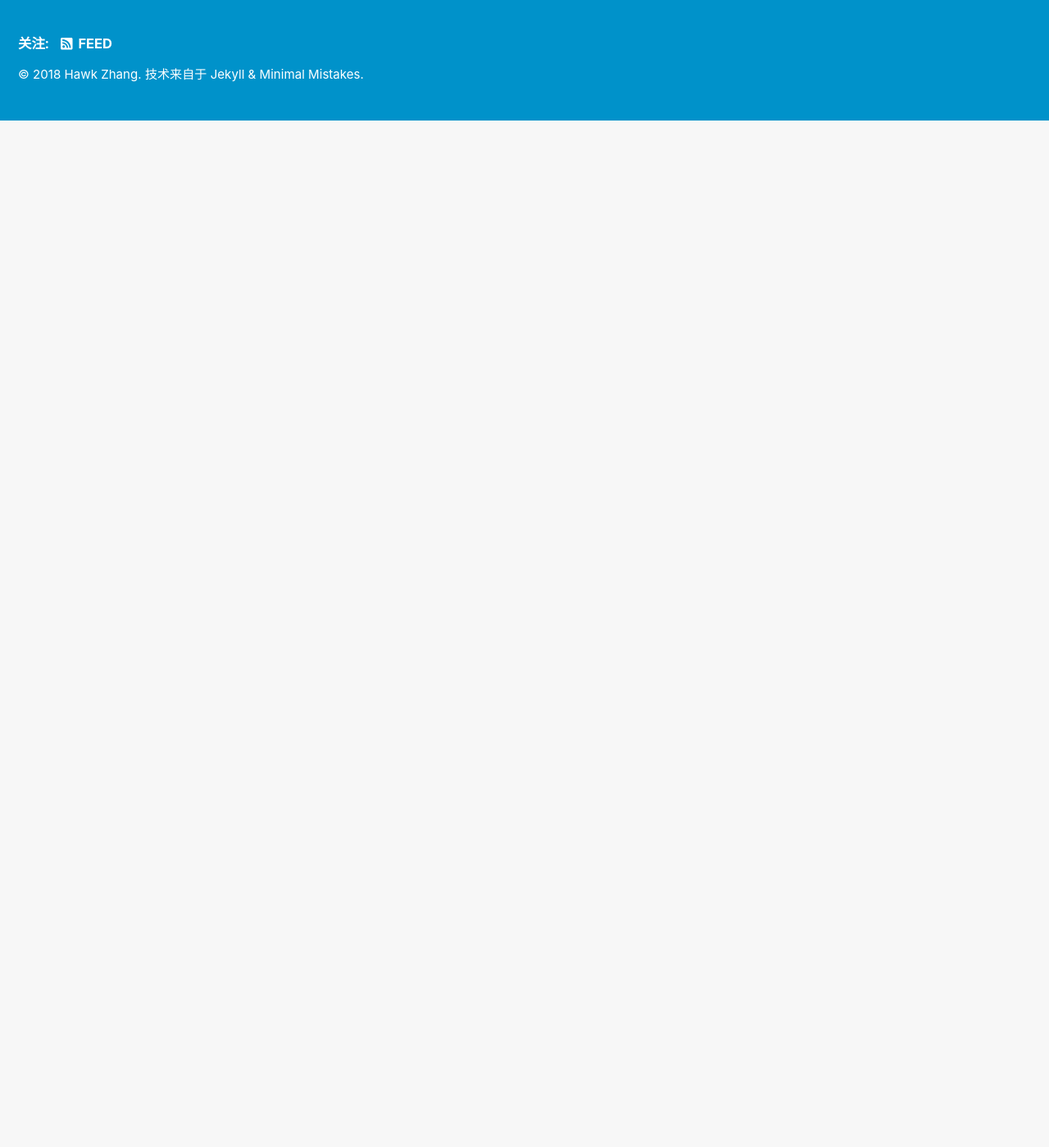
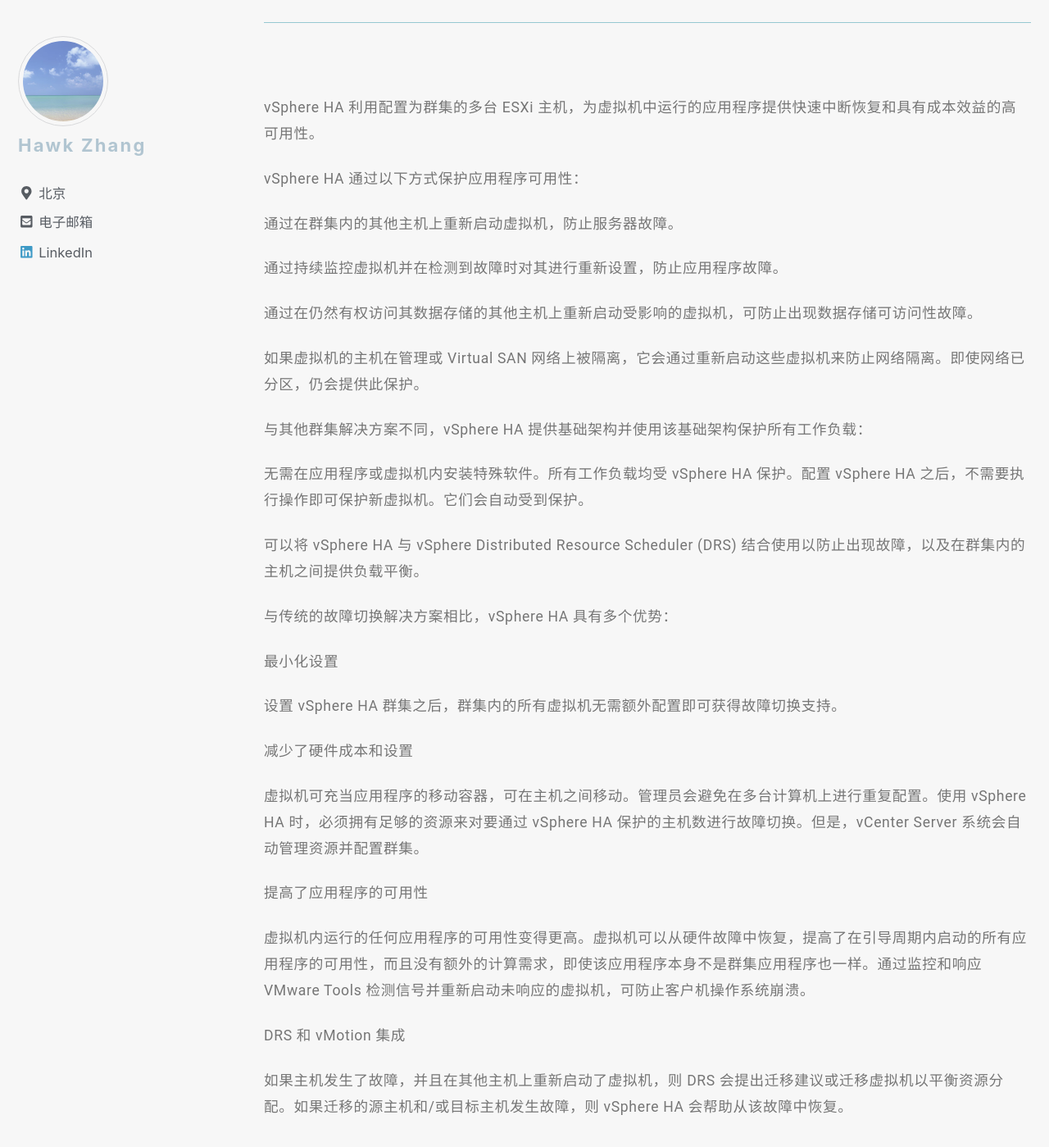
Before and after one commit to narru888/linotes_note, a Jekyll site: the page built from _posts/virtualizaion/2018-04-01-vsphere.ha.md, in a window 1280 px wide and 1400 px high, scrolled down 2787 px. Shown: the whole window at 82% size. Built offline with Jekyll 4.4.1, drawn with Linux system fonts in a browser that asks for light colours; nearby versions of some CDN libraries; a script that is not in the unit is left out; before the commit the page ends 2934 px from its top, so only the background shows below that; some of the changed text lies outside the part shown.

Commit message:
update on 2018-11-29 09:27:01 CST

```diff
--- a/_posts/virtualizaion/2018-04-01-vsphere.ha.md
+++ b/_posts/virtualizaion/2018-04-01-vsphere.ha.md
@@ -55,8 +55,53 @@
 
 这些 vSphere 功能是虚拟基础架构的一部分，因此，对操作系统以及虚拟机中运行的应用程序而言是透明的。这些功能可以进行配置，而且可供物理系统上的所有虚拟机使用，从而降低成本并降低实现高可用性的复杂程度。vSphere 中内置的密钥可用性功能：
 
-* 共享存储器：通过在共享存储器（如光纤通道、iSCSI SAN 或 NAS）上存储虚拟机文件来消除单一故障点。可以使用 SAN 镜像和复制功能将虚拟磁盘的更新副本保留在灾难恢复站点。
-* 网络接口绑定：允许单个网卡发生故障。
-* 存储多路径：允许存储路径发生故障。
+* **共享存储器**：通过在共享存储器（如光纤通道、iSCSI SAN 或 NAS）上存储虚拟机文件来消除单一故障点。可以使用 SAN 镜像和复制功能将虚拟磁盘的更新副本保留在灾难恢复站点。
+* **网络接口绑定**：允许单个网卡发生故障。
+* **存储多路径**：允许存储路径发生故障。
 
 除了这些功能外，vSphere HA 和 Fault Tolerance 功能分别通过提供中断快速恢复和连续可用性来最小化或消除非计划停机时间。
+
+
+
+
+
+
+
+
+### vSphere HA 提供快速中断恢复
+
+vSphere HA 利用配置为群集的多台 ESXi 主机，为虚拟机中运行的应用程序提供快速中断恢复和具有成本效益的高可用性。
+
+vSphere HA 通过以下方式保护应用程序可用性：
+
+通过在群集内的其他主机上重新启动虚拟机，防止服务器故障。
+
+通过持续监控虚拟机并在检测到故障时对其进行重新设置，防止应用程序故障。
+
+通过在仍然有权访问其数据存储的其他主机上重新启动受影响的虚拟机，可防止出现数据存储可访问性故障。
+
+如果虚拟机的主机在管理或 Virtual SAN 网络上被隔离，它会通过重新启动这些虚拟机来防止网络隔离。即使网络已分区，仍会提供此保护。
+
+与其他群集解决方案不同，vSphere HA 提供基础架构并使用该基础架构保护所有工作负载：
+
+无需在应用程序或虚拟机内安装特殊软件。所有工作负载均受 vSphere HA 保护。配置 vSphere HA 之后，不需要执行操作即可保护新虚拟机。它们会自动受到保护。
+
+可以将 vSphere HA 与 vSphere Distributed Resource Scheduler (DRS) 结合使用以防止出现故障，以及在群集内的主机之间提供负载平衡。
+
+与传统的故障切换解决方案相比，vSphere HA 具有多个优势：
+
+最小化设置
+
+设置 vSphere HA 群集之后，群集内的所有虚拟机无需额外配置即可获得故障切换支持。
+
+减少了硬件成本和设置
+
+虚拟机可充当应用程序的移动容器，可在主机之间移动。管理员会避免在多台计算机上进行重复配置。使用 vSphere HA 时，必须拥有足够的资源来对要通过 vSphere HA 保护的主机数进行故障切换。但是，vCenter Server 系统会自动管理资源并配置群集。
+
+提高了应用程序的可用性
+
+虚拟机内运行的任何应用程序的可用性变得更高。虚拟机可以从硬件故障中恢复，提高了在引导周期内启动的所有应用程序的可用性，而且没有额外的计算需求，即使该应用程序本身不是群集应用程序也一样。通过监控和响应 VMware Tools 检测信号并重新启动未响应的虚拟机，可防止客户机操作系统崩溃。
+
+DRS 和 vMotion 集成
+
+如果主机发生了故障，并且在其他主机上重新启动了虚拟机，则 DRS 会提出迁移建议或迁移虚拟机以平衡资源分配。如果迁移的源主机和/或目标主机发生故障，则 vSphere HA 会帮助从该故障中恢复。
```
